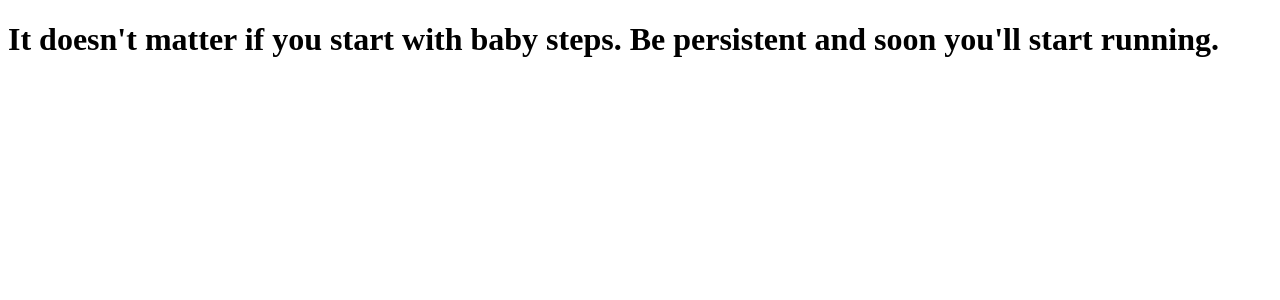
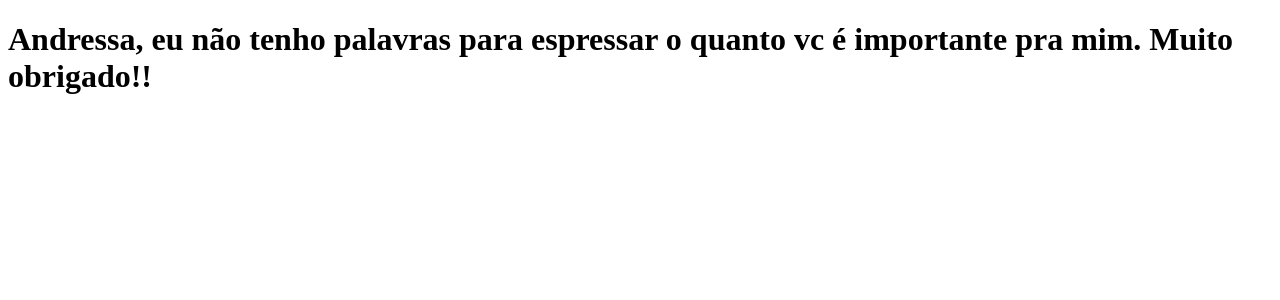
Before and after one commit to BCoaracy/clone-tabnews, a Next.js app: page / in a window 1280 px wide. Shown: the top 300 px of the page. Built offline with nearby package versions, Linux system fonts and the light colour scheme.

Commit message:
Mudança na frase da pagina principal

```diff
--- a/pages/index.js
+++ b/pages/index.js
@@ -1,6 +1,5 @@
 function Home(){
-    return <h1>It doesn't matter if you start with baby steps.
-        Be persistent and soon you'll start running.
+    return <h1>Andressa, eu não tenho palavras para espressar o quanto vc é importante pra mim. Muito obrigado!!
     </h1>
 }
 
```
